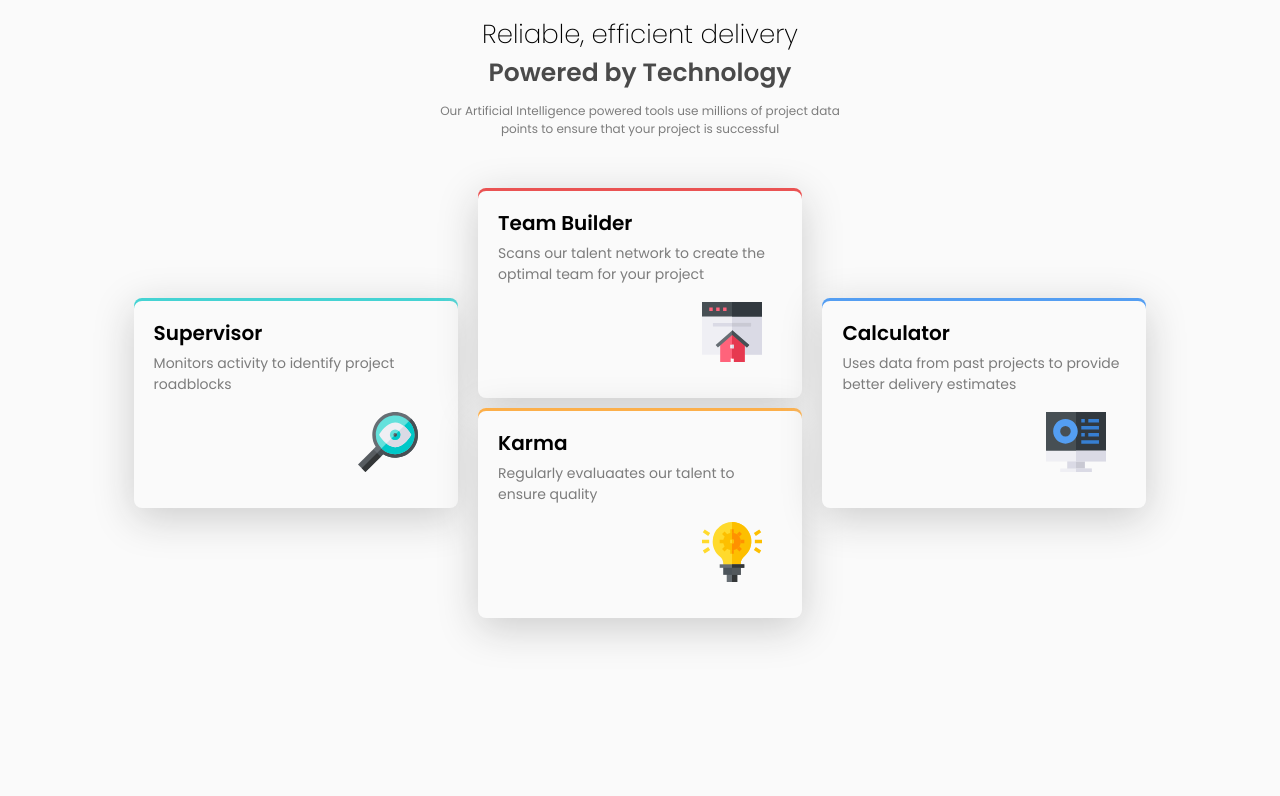
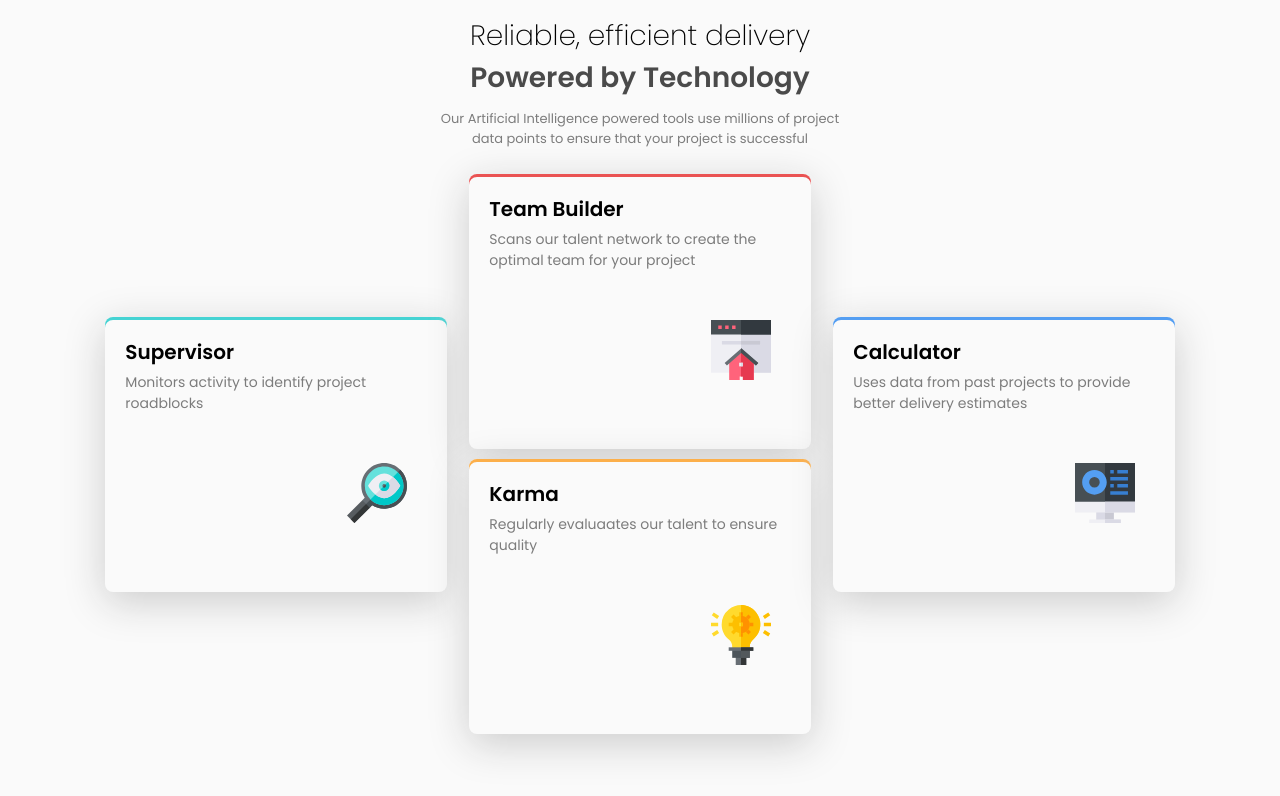
Before and after one commit to StevenGerman/4-Cards-css-grid, a plain HTML site: page index.html in a window 1280 px wide. Drawn offline with Linux system fonts and the light colour scheme.

Commit message:
alineacion divs

```diff
--- a/styles.css
+++ b/styles.css
@@ -10,11 +10,12 @@ body{
 }
 
 .header{
+    /*background-color: #ccc;*/
     display: flex;
     justify-content: center;
     align-items: center;
     flex-direction: column;
-    width: 100vw;
+    width: 100%;
     margin: 10px auto;
     padding: 5% 10%;
 }
@@ -28,11 +29,11 @@ body{
 }
 .header__h2{
     font-size: 22px;
-    text-align: center;
+    /*text-align: center;*/
     font-weight: 200;
 }
 .header__p{
-    text-align: center;
+    /*text-align: center;*/
     font-weight: 400;
     font-size: 16px;
     opacity: 0.5;
@@ -45,6 +46,7 @@ body{
     display: grid;
     row-gap: 10px;
     grid-template-rows: repeat(4,1fr);
+    grid-template-columns: repeat(1,1fr);
 }
 .card {
     background-color: hsl(0, 0%, 98%);
@@ -96,7 +98,7 @@ body{
     box-shadow: inset 0px 3px hsl(212, 86%, 64%),0px 5px 10px hsl(229, 6%, 66%);
 }
 
-@media (min-width: 600px){
+@media (min-width: 700px){
     .header{
         margin: 0px auto;
         /*background-color: lightblue;*/
@@ -105,14 +107,14 @@ body{
     }
     .header__h2{
         /*background-color: #fff */
-        font-size: 26px;
+        font-size: 28px;
     }
     .header__h1{
-        font-size: 25px;
+        font-size: 28px;
         opacity: 0.7;
     }
     .header__p{
-        font-size: 12px;
+        font-size: 13px;
         margin: 10px auto;
         /*background-color: aquamarine;*/
         text-align: center;
@@ -122,17 +124,20 @@ body{
 
     .grid-container{
         /*background-color: aqua;*/
-        height: 400px;
-        width: 95%;
+        height: 70vh;
+        width: 100%;
         display: grid;
+        margin-top: 15px;
         justify-content: center;
-        align-items: center;
-        margin-top: 40px;
-        margin-bottom: 10px;
-        margin-right: auto;
-        margin-left: auto;
-        grid-template-columns: 33.3% 33.3% 33.3%;
-        grid-template-rows: repeat(4,100px);
+        align-content: center;
+        grid-template-columns: repeat(3,1fr);
+        grid-template-rows: repeat(4,1fr);
+        grid-template-areas:
+        ". team ."
+        "supervisor team calculator"
+        "supervisor karma calculator"
+        ". karma ."
+        ;
     }
     .card{
         /*outline: 1px solid #000;*/
@@ -141,20 +146,27 @@ body{
 
     }
     .supervisor{
-        grid-column: 1/2;
-        grid-row: 2/4;
+        /*grid-column: 1/2;
+        grid-row: 2/4;*/
+        grid-area: supervisor;
+        align-self: center;
     }
     .team-builder{
-        grid-row: 1/3;
-        grid-column: 2/3;
+        /*grid-row: 1/3;
+        grid-column: 2/3;*/
+        grid-area: team;
     }
     .karma{
-        grid-row: 3/5;
-        grid-column: 2/3;
+        /*grid-row: 3/5;
+        grid-column: 2/3;*/
+        grid-area: karma;
+
     }
     .calculator{
-        grid-row: 2/4;
-        grid-column: 3/4;
+        /*grid-row: 2/4;
+        grid-column: 3/4;*/
+        grid-area: calculator;
+        align-self: center;
     }
     .card {
         background-color: hsl(0, 0%, 98%);
```
